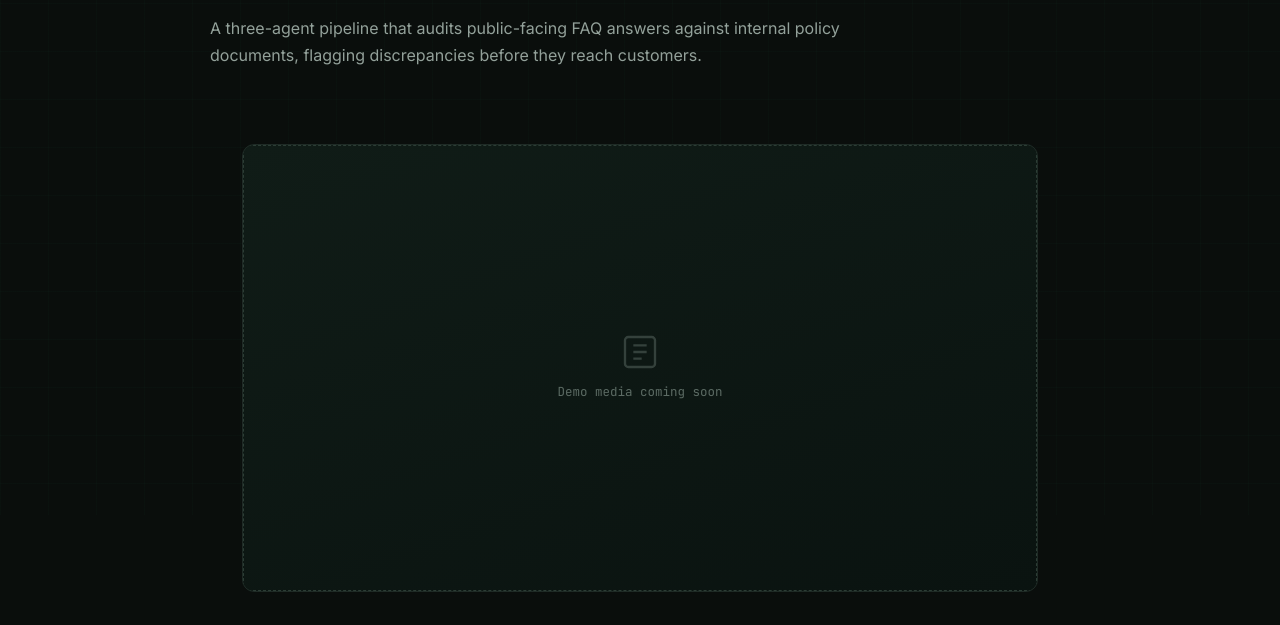
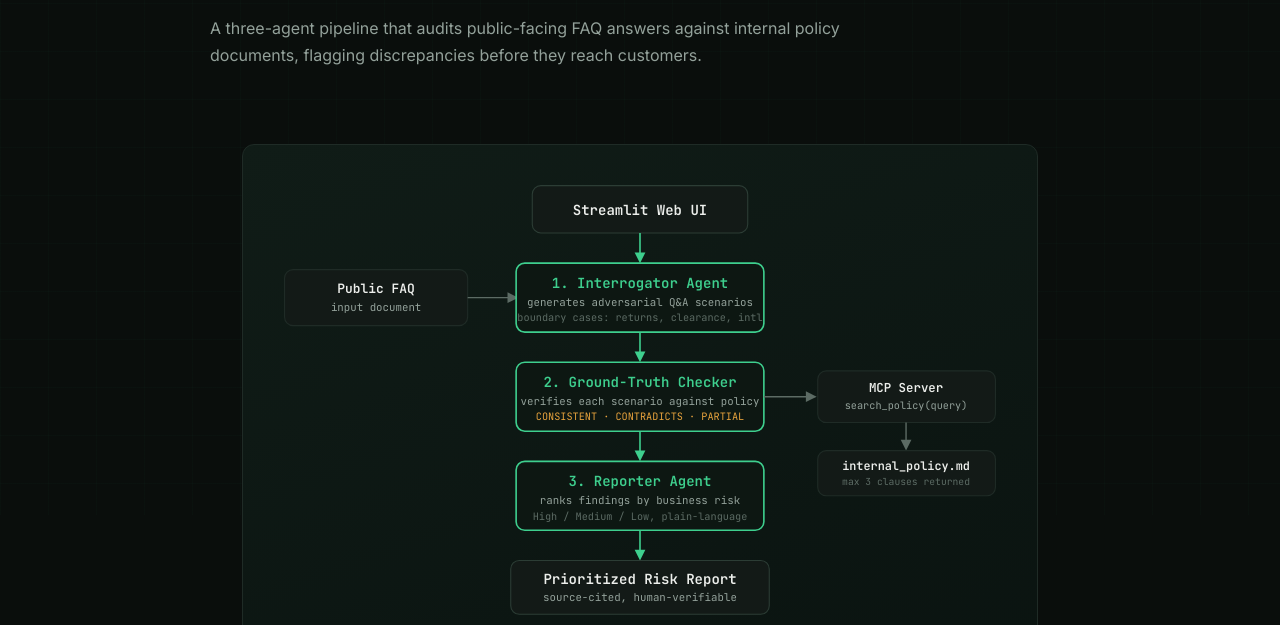
Before and after one commit to TirthPinkalSheth/portfoliowebsite, a website: page projects/undercover-auditor.html in a window 1280 px wide. Shown: the part 285-910 px from the top of the page. Drawn offline with Linux system fonts and the light colour scheme.

Commit message:
Added the visuals for architecture, demo and kaggle writeup

```diff
--- a/projects/undercover-auditor.html
+++ b/projects/undercover-auditor.html
@@ -109,11 +109,67 @@ footer a{color:var(--green);}
 </div>
 
 <div class="wrap">
-  <div class="media-block">
-    <div class="media-slot">
-      <svg width="40" height="40" viewBox="0 0 24 24" fill="none" stroke="currentColor" stroke-width="1.4"><rect x="3" y="3" width="18" height="18" rx="2"/><path d="M8 12h8M8 8h8M8 16h5"/></svg>
-      Demo media coming soon
-    </div>
+  <div class="media-block" style="aspect-ratio:auto; padding:32px 20px; background:linear-gradient(160deg,#101c17,#0a1310);">
+    <svg viewBox="0 0 700 470" xmlns="http://www.w3.org/2000/svg" style="width:100%; height:auto; font-family:'JetBrains Mono',monospace;">
+      <!-- Streamlit UI -->
+      <rect x="250" y="8" width="200" height="44" rx="8" fill="#131a17" stroke="#2c3d35"/>
+      <text x="350" y="35" text-anchor="middle" fill="#edefec" font-size="13" font-weight="600">Streamlit Web UI</text>
+
+      <line x1="350" y1="52" x2="350" y2="76" stroke="#3ecf8e" stroke-width="1.5"/>
+      <polygon points="345,70 355,70 350,80" fill="#3ecf8e"/>
+
+      <!-- FAQ Document input -->
+      <rect x="20" y="86" width="170" height="52" rx="8" fill="#131a17" stroke="#1f2b26"/>
+      <text x="105" y="108" text-anchor="middle" fill="#edefec" font-size="12" font-weight="600">Public FAQ</text>
+      <text x="105" y="124" text-anchor="middle" fill="#93a19a" font-size="10">input document</text>
+      <line x1="190" y1="112" x2="233" y2="112" stroke="#5c6b64" stroke-width="1.3"/>
+      <polygon points="227,107 227,117 237,112" fill="#5c6b64"/>
+
+      <!-- Interrogator Agent -->
+      <rect x="235" y="80" width="230" height="64" rx="8" fill="#0d1712" stroke="#3ecf8e" stroke-width="1.5"/>
+      <text x="350" y="103" text-anchor="middle" fill="#3ecf8e" font-size="13" font-weight="600">1. Interrogator Agent</text>
+      <text x="350" y="120" text-anchor="middle" fill="#93a19a" font-size="10">generates adversarial Q&amp;A scenarios</text>
+      <text x="350" y="134" text-anchor="middle" fill="#5c6b64" font-size="9.5">boundary cases: returns, clearance, intl</text>
+
+      <line x1="350" y1="144" x2="350" y2="168" stroke="#3ecf8e" stroke-width="1.5"/>
+      <polygon points="345,162 355,162 350,172" fill="#3ecf8e"/>
+
+      <!-- Checker Agent -->
+      <rect x="235" y="172" width="230" height="64" rx="8" fill="#0d1712" stroke="#3ecf8e" stroke-width="1.5"/>
+      <text x="350" y="195" text-anchor="middle" fill="#3ecf8e" font-size="13" font-weight="600">2. Ground-Truth Checker</text>
+      <text x="350" y="212" text-anchor="middle" fill="#93a19a" font-size="10">verifies each scenario against policy</text>
+      <text x="350" y="226" text-anchor="middle" fill="#e8a33d" font-size="9.5">CONSISTENT · CONTRADICTS · PARTIAL</text>
+
+      <!-- MCP branch -->
+      <line x1="465" y1="204" x2="510" y2="204" stroke="#5c6b64" stroke-width="1.3"/>
+      <polygon points="504,199 504,209 514,204" fill="#5c6b64"/>
+      <rect x="515" y="180" width="165" height="48" rx="8" fill="#131a17" stroke="#1f2b26"/>
+      <text x="597" y="200" text-anchor="middle" fill="#edefec" font-size="11.5" font-weight="600">MCP Server</text>
+      <text x="597" y="215" text-anchor="middle" fill="#93a19a" font-size="9.5">search_policy(query)</text>
+
+      <line x1="597" y1="228" x2="597" y2="250" stroke="#5c6b64" stroke-width="1.3"/>
+      <polygon points="592,244 602,244 597,254" fill="#5c6b64"/>
+      <rect x="515" y="254" width="165" height="42" rx="8" fill="#131a17" stroke="#1f2b26"/>
+      <text x="597" y="272" text-anchor="middle" fill="#edefec" font-size="11" font-weight="600">internal_policy.md</text>
+      <text x="597" y="286" text-anchor="middle" fill="#5c6b64" font-size="9">max 3 clauses returned</text>
+
+      <line x1="350" y1="236" x2="350" y2="260" stroke="#3ecf8e" stroke-width="1.5"/>
+      <polygon points="345,254 355,254 350,264" fill="#3ecf8e"/>
+
+      <!-- Reporter Agent -->
+      <rect x="235" y="264" width="230" height="64" rx="8" fill="#0d1712" stroke="#3ecf8e" stroke-width="1.5"/>
+      <text x="350" y="287" text-anchor="middle" fill="#3ecf8e" font-size="13" font-weight="600">3. Reporter Agent</text>
+      <text x="350" y="304" text-anchor="middle" fill="#93a19a" font-size="10">ranks findings by business risk</text>
+      <text x="350" y="318" text-anchor="middle" fill="#5c6b64" font-size="9.5">High / Medium / Low, plain-language</text>
+
+      <line x1="350" y1="328" x2="350" y2="352" stroke="#3ecf8e" stroke-width="1.5"/>
+      <polygon points="345,346 355,346 350,356" fill="#3ecf8e"/>
+
+      <!-- Output -->
+      <rect x="230" y="356" width="240" height="50" rx="8" fill="#131a17" stroke="#2c3d35"/>
+      <text x="350" y="378" text-anchor="middle" fill="#edefec" font-size="13" font-weight="600">Prioritized Risk Report</text>
+      <text x="350" y="394" text-anchor="middle" fill="#93a19a" font-size="10">source-cited, human-verifiable</text>
+    </svg>
   </div>
 
   <div class="section">
@@ -154,6 +210,8 @@ footer a{color:var(--green);}
     <h2>Links</h2>
     <div class="link-row">
       <a class="link-btn primary" href="https://github.com/TirthPinkalSheth/FAQ-kagglexGoogle" target="_blank">View Repo ↗</a>
+      <a class="link-btn" href="https://www.youtube.com/watch?v=AWhQaoVdrn0" target="_blank">Watch Demo ↗</a>
+      <a class="link-btn" href="https://www.kaggle.com/competitions/vibecoding-agents-capstone-project/writeups/new-writeup-1781937033740" target="_blank">Kaggle Writeup ↗</a>
     </div>
   </div>
 </div>
```
